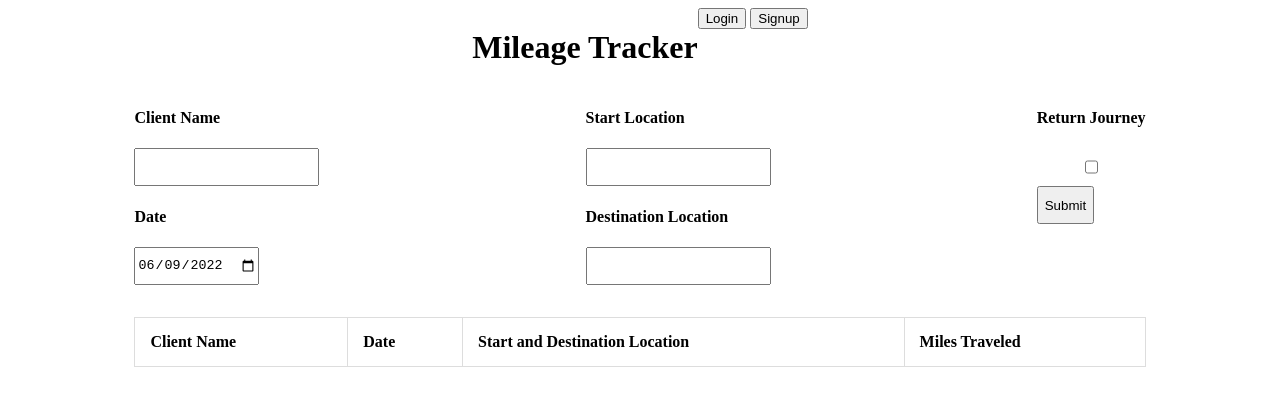
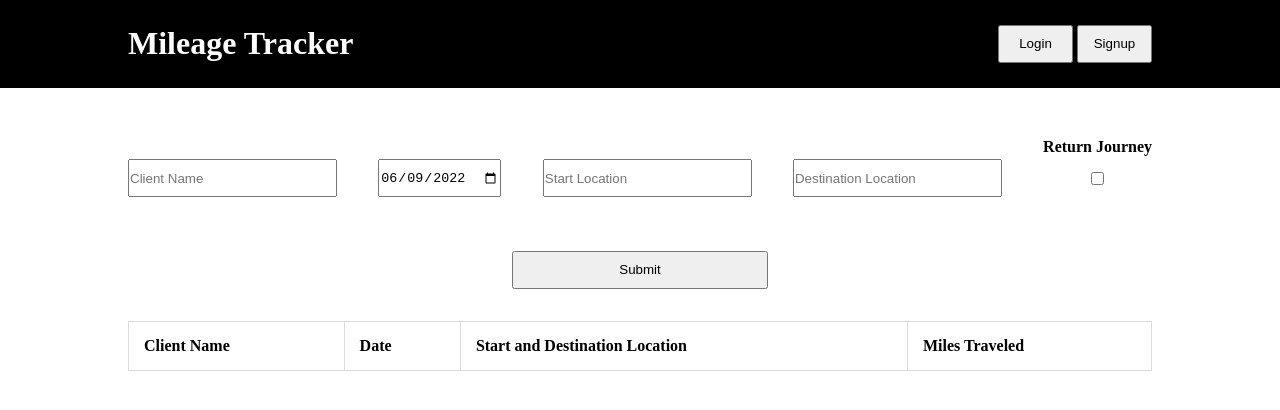
Before and after one commit to lewispotticary/mileage-tracker, a plain HTML site: page index.html in a window 1280 px wide. Drawn offline with Linux system fonts and the light colour scheme; some packages are replaced by stand-ins of ours.

Commit message:
Input container styling

```diff
--- a/index.html
+++ b/index.html
@@ -12,7 +12,7 @@
 </head>
 <body>
     <div class="main-container">
-        <div class="title">
+        <div class="header">
             <h1>Mileage Tracker</h1>
             <div>
                 <button id="loginButton">Login</button>
@@ -21,33 +21,19 @@
         </div>
 
         <div class="input-container">
-            <div class="input-container-top">
-                <div class="name-container">
-                    <h4>Client Name</h4>
-                    <input type="text" id="name-input">
+                <div class="input-container-row-1">
+                    <input placeholder="Client Name" type="text" id="name-input">
+                    <input type="date" id="date-input">
+                    <input placeholder="Start Location" type="text" id="start-autocomplete">
+                    <input placeholder="Destination Location" type="text" id="destination-autocomplete">
+                    <div id="return-container">
+                        <h4>Return Journey</h4>
+                        <input placeholder="test" type="checkbox" id="returnCheckbox">
+                    </div>
                 </div>
-                <div class="date-container">
-                    <h4>Date</h4>
-                    <input type="date" id="date-input">
+                <div class="input-container-row-2">
+                    <button type="button" id="submitButton">Submit</button>
                 </div>
-            </div>
-            <div class="input-container-middle">
-                <div class="start-container">
-                    <h4>Start Location</h4>
-                    <input type="text" id="start-autocomplete">
-                </div>
-                <div class="destination-container">
-                    <h4>Destination Location</h4>
-                    <input type="text" id="destination-autocomplete">
-                </div>
-            </div>
-            <div class="input-container-bottom">
-                <div id="return-container">
-                    <h4>Return Journey</h4>
-                    <input type="checkbox" id="returnCheckbox">
-                </div>
-
-                <button type="button" id="submitButton">Submit</button>
             </div>
         </div>
 
@@ -62,9 +48,9 @@
             </table>
         </div>
 
-        <!-- The Modal -->
+        <!-- Login Modal -->
         <div id="login-modal" class="modal">
-            <!-- Modal content -->
+            <!-- Login Modal content -->
             <div class="login-content">
                 <span class="login-close">&times;</span>
                 <div id="login-container">
@@ -73,6 +59,23 @@
                         <input type="email" name="email" placeholder="Email">
                         <input type="password" name="password" placeholder="Password">
                         <p id="login-error"></p>
+                        <button>Login</button>
+                    </form>
+                </div>
+            </div>
+        </div>
+
+        <!-- Sign Up Modal -->
+        <div id="signup-modal" class="modal">
+            <!-- Sign Up Modal content -->
+            <div class="signup-content">
+                <span class="signup-close">&times;</span>
+                <div id="signup-container">
+                    <form class="signup">
+                        <h2>Signup</h2>
+                        <input type="email" name="email" placeholder="Email">
+                        <input type="password" name="password" placeholder="Password">
+                        <p id="signup-error"></p>
                         <button>Login</button>
                     </form>
                 </div>
--- a/main.css
+++ b/main.css
@@ -1,30 +1,85 @@
-.main-container {
+*{
+  padding: 0;
+  margin: 0;
+}
+
+/* Header */
+
+.header {
+  display: flex;
+  justify-content: space-between;
+  align-items: center;
+  width: auto;
+  background-color: black;
+  color: white;
   padding-left: 10%;
   padding-right: 10%;
+  padding-top: 25px;
+  padding-bottom: 25px;
+  margin-bottom: 50px;
 }
 
-.title {
+.header button{
+    width: 75px;
+}
+
+/* Input Container */
+
+.input-container {
+  display: flex;
+  flex-direction: column;
+  margin-right: 10%;
+  margin-left: 10%;
+}
+
+.input-container-row-1{
+  display: flex;
+  justify-content: space-between;
+  align-items: center;
+  margin-bottom: 2rem;
+}
+
+.input-container-row-2{
   display: flex;
   justify-content: center;
 }
 
-.input-container {
+#return-container{
   display: flex;
-  flex-direction: row;
-  justify-content: space-between;
+  flex-direction: column;
+  justify-content: center;
+  margin-bottom: 34px;
 }
 
-.input-container input {
-  height: 2rem;
+#return-container h4{
+  margin-bottom: 1rem;
+}
+
+#loginButton {
+  height: 2.37rem;
+}
+
+#signupButton {
+  height: 2.37rem;
 }
 
 #submitButton {
   height: 2.37rem;
-  margin-top: auto;
+  width: 25%;
 }
 
-#date-input {
+#name-input, #start-autocomplete, #destination-autocomplete {
   height: 2.12rem;
+  width: 20%;
+}
+
+#date-input{
+  height: 2.12rem;
+}
+
+#table button {
+  width: 30px;
+  height: 30px;
 }
 
 .pac-container {
@@ -36,3 +91,38 @@
   flex-direction: column;
   align-items: center;
 }
+
+.table-container{
+  margin-right: 10%;
+  margin-left: 10%;
+}
+
+/* Media Queries */
+
+@media only screen and (max-width: 900px) {
+  .table-container{
+    margin-right: 1%;
+    margin-left: 1%;
+  }
+  .input-container{
+    margin-right: 5%;
+    margin-left: 5%;
+  }
+}
+
+@media only screen and (max-width: 750px) {
+  .input-container-row-1{
+    display: flex;
+    flex-direction: column;
+  }
+  #name-input, #start-autocomplete, #destination-autocomplete, #date-input{
+    width: 100%;
+    margin-bottom: 2rem;
+  }
+  #submitButton {
+    width: 75%;
+  }
+  .input-container-row-1{
+    margin-bottom: 0;
+  }
+}
```
